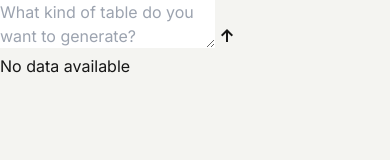
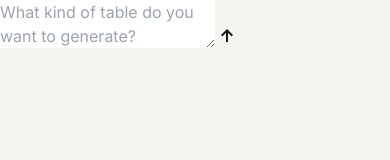
Before and after one commit to rihan-a/banani-task-rihan, a Next.js app: page / in a window 390 px wide. Shown: the top 160 px of the page. Built offline with nearby package versions, Linux system fonts and the light colour scheme.

Commit message:
update styling for small screens

```diff
--- a/src/components/Table.tsx
+++ b/src/components/Table.tsx
@@ -17,7 +17,7 @@ export default function Table({ data, error }: TableProps) {
         if (data) {
             setTableData(data);
         }
-    }, [data]); // Ensure state updates when `data` changes
+    }, [data]);
 
     const handleDeleteRow = (rowToDelete: any) => {
         if (!tableData || !tableData.rows) return;
@@ -28,20 +28,20 @@ export default function Table({ data, error }: TableProps) {
 
     if (!tableData || !tableData.headers || tableData.rows.length === 0) {
         return (
-            <div className="flex items-center justify-center text-gray-500 text-sm h-[56px] w-[640px] bg-white">
-                {error ? <span className="text-red-500">{error}</span> : "No data available"}
+            <div className="w-[350px] sm:w-[400px] md:w-[640px] lg:w-[640px]  flex items-center justify-center text-gray-500 text-sm h-[56px] bg-white">
+                {error ? <span className="text-red-500  p-3  ">{error}</span> : ""}
             </div>
         );
     }
 
     return (
-        <div className="flex flex-col items-center justify-center p-6">
+        <div className="flex flex-col items-center justify-center p-4 sm:p-6 w-full mt-[100px]">
             <h2 className="w-full mb-2 text-[12px] font-medium text-gray-500">
                 New table
             </h2>
-            <div className="w-full min-w-[640px] max-w-[900px] overflow-hidden rounded-lg shadow-lg">
-                <div className="max-h-[336px] overflow-y-auto bg-white">
-                    <table className="table-auto border-collapse text-black font-inter text-sm font-medium leading-6 w-full">
+            <div className="w-full overflow-x-auto rounded-lg shadow-lg">
+                <div className="max-h-[336px] bg-white">
+                    <table className="table-auto border-collapse text-black font-inter text-sm font-medium leading-6 w-[96vw] sm:w-[200px] md:w-[640px] lg:w-[640px]">
                         <TableHeader headers={tableData.headers} />
                         <TableBody
                             rows={tableData.rows}
```
